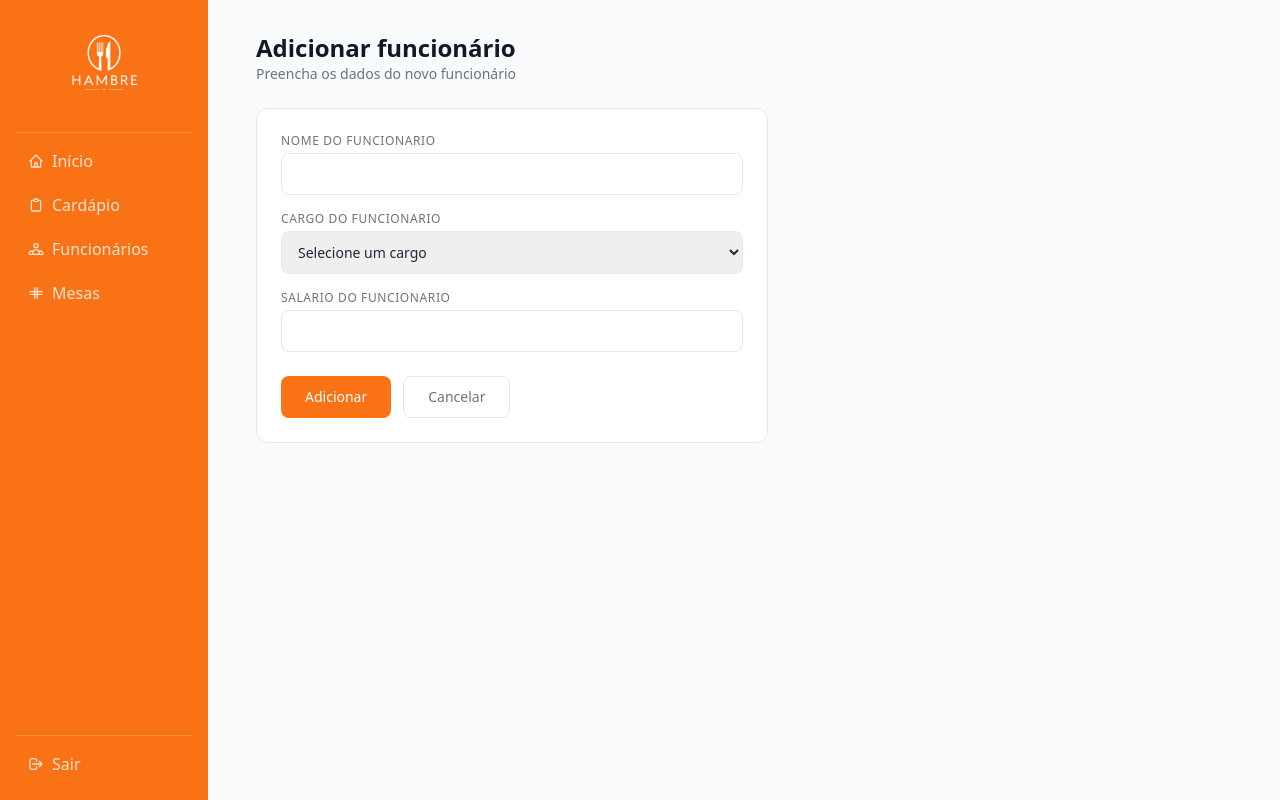
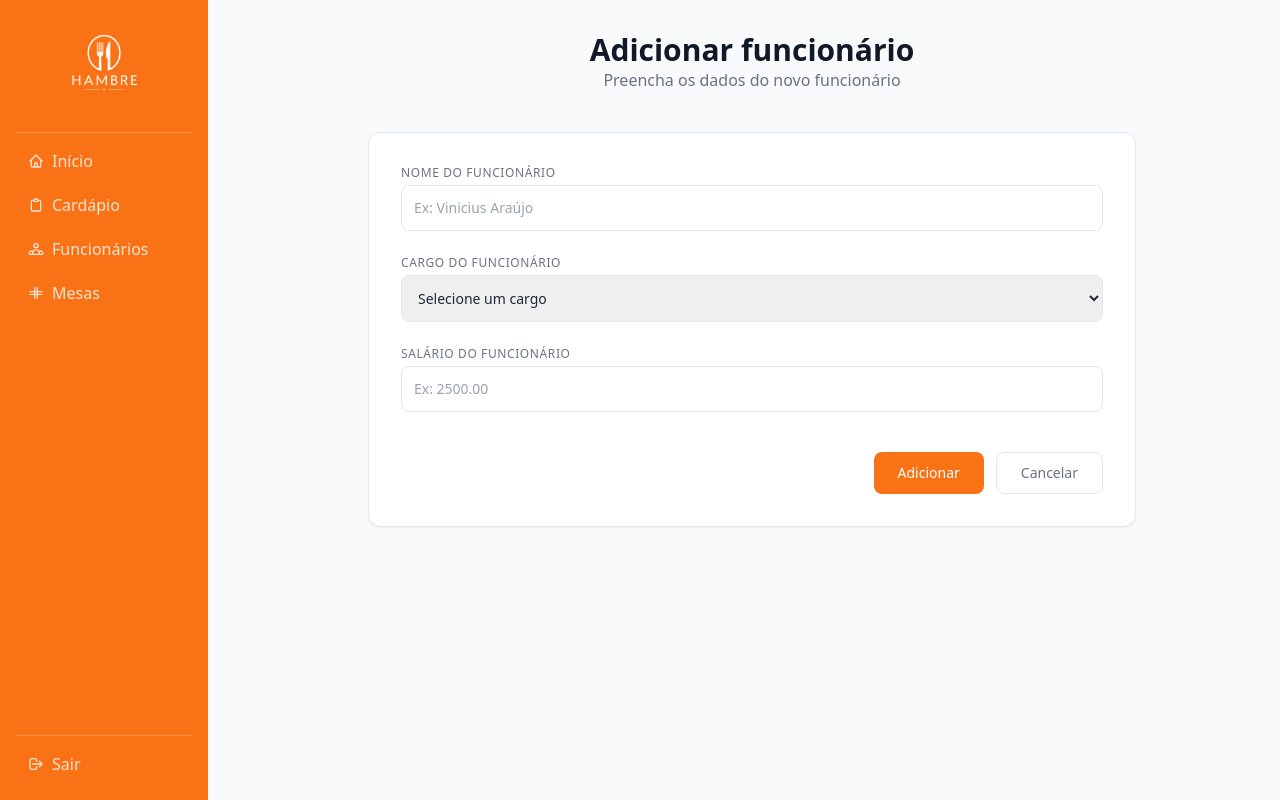
Before and after one commit to vinicius-araujo777/Sistema-Restaurante, a PHP site: page /funcionarios/inserir.php in a window 1280 px wide. Run offline with PHP 8.4, Linux system fonts and the light colour scheme; the visitor is signed in with stand-in values (Sample User, id 1); some libraries are stand-ins or nearby versions.

Commit message:
centralizando menus de inserção dos cruds

```diff
--- a/funcionarios/inserir.php
+++ b/funcionarios/inserir.php
@@ -19,23 +19,24 @@ if ($_SERVER['REQUEST_METHOD'] === 'POST') {
 <?php $title = "Adicionar funcionario" ?>
 <?php include '../sidebar.php'; ?>
 
-<div class="mb-6">
-    <h1 class="text-2xl font-bold text-gray-900">Adicionar funcionário</h1>
-    <p class="text-sm text-gray-500"> Preencha os dados do novo funcionário</p>
+<div class="mb-10 text-center">
+    <h1 class="text-3xl font-bold text-gray-900">Adicionar funcionário</h1>
+    <p class="text-base text-gray-500"> Preencha os dados do novo funcionário</p>
 </div>
 
-<div class="bg-white rounded-xl border border-gray-200 p-6 max-w-lg">
-    <form action="" method="post" class="space-y-4">
+<div class="flex justify-center" >
+    <div class="bg-white rounded-xl border border-gray-200 p-8 max-w-3xl w-full shadow-sm">
+        <form action="" method="post" class="space-y-6">
             <div>
-            <label class="block text-xs font-medium text-gray-500 uppercase tracking-wider mb-1">Nome do funcionario</label>
-            <input type="text" name="nome" required
-                class="w-full border border-gray-200 rounded-lg px-3 py-2.5 text-sm text-gray-800 outline-none focus:border-orange-400 focus:ring-2 focus:ring-orange-100 transition">
+                <label class="block text-xs font-medium text-gray-500 uppercase tracking-wider mb-1">Nome do funcionário</label>
+                <input type="text" name="nome" placeholder="Ex: Vinicius Araújo" required
+                    class="w-full border border-gray-200 rounded-lg px-3 py-3 text-sm text-gray-800 outline-none focus:border-orange-400 focus:ring-2 focus:ring-orange-100 transition">
             </div>
 
             <div>
-            <label class="block text-xs font-medium text-gray-500 uppercase tracking-wider mb-1">Cargo do funcionario</label>
+                <label class="block text-xs font-medium text-gray-500 uppercase tracking-wider mb-1">Cargo do funcionário</label>
                 <select name="cargo" required
-                class="w-full border border-gray-200 rounded-lg px-3 py-2.5 text-sm text-gray-800 outline-none focus:border-orange-400 focus:ring-2 focus:ring-orange-100 transition">
+                    class="w-full border border-gray-200 rounded-lg px-3 py-3 text-sm text-gray-800 outline-none focus:border-orange-400 focus:ring-2 focus:ring-orange-100 transition">
                     <option value="">Selecione um cargo</option>
                     <option value="Garçom">Garçom</option>
                     <option value="Chef">Chef</option>
@@ -50,12 +51,12 @@ if ($_SERVER['REQUEST_METHOD'] === 'POST') {
             </div>
 
             <div>
-            <label class="block text-xs font-medium text-gray-500 uppercase tracking-wider mb-1">Salario do funcionario</label>
-            <input type="number" name="salario" step="0.01" required
-                class="w-full border border-gray-200 rounded-lg px-3 py-2.5 text-sm text-gray-800 outline-none focus:border-orange-400 focus:ring-2 focus:ring-orange-100 transition">
+                <label class="block text-xs font-medium text-gray-500 uppercase tracking-wider mb-1">Salário do funcionário</label>
+                <input type="number" name="salario" step="0.01" placeholder="Ex: 2500.00" required
+                    class="w-full border border-gray-200 rounded-lg px-3 py-3 text-sm text-gray-800 outline-none focus:border-orange-400 focus:ring-2 focus:ring-orange-100 transition">
             </div>
 
-        <div class="flex gap-3 pt-2">
+            <div class="flex justify-end gap-3 pt-4">
                 <button type="submit"
                     class="bg-orange-500 hover:bg-orange-600 text-white font-medium text-sm px-6 py-2.5 rounded-lg transition">
                     Adicionar
@@ -68,8 +69,8 @@ if ($_SERVER['REQUEST_METHOD'] === 'POST') {
             </div>
         </form>
     </div>
+</div>
 
 </main>
 </body>
-
 </html>
```
Also changed, not shown: cardapio/inserir.php (+13 -13 lines), mesas/inserir.php (+12 -10 lines). Lines whose indentation alone changed are shown as unchanged.
